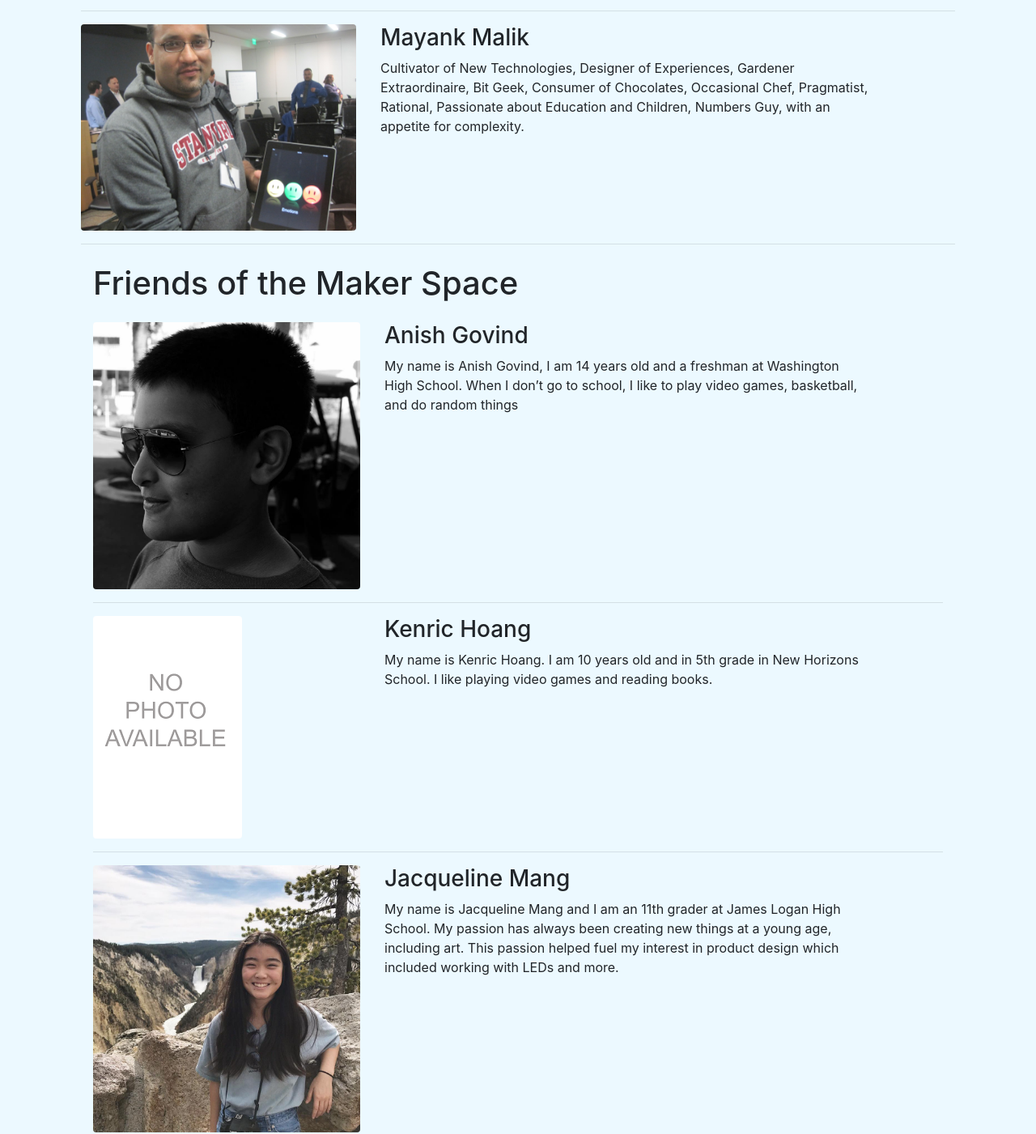
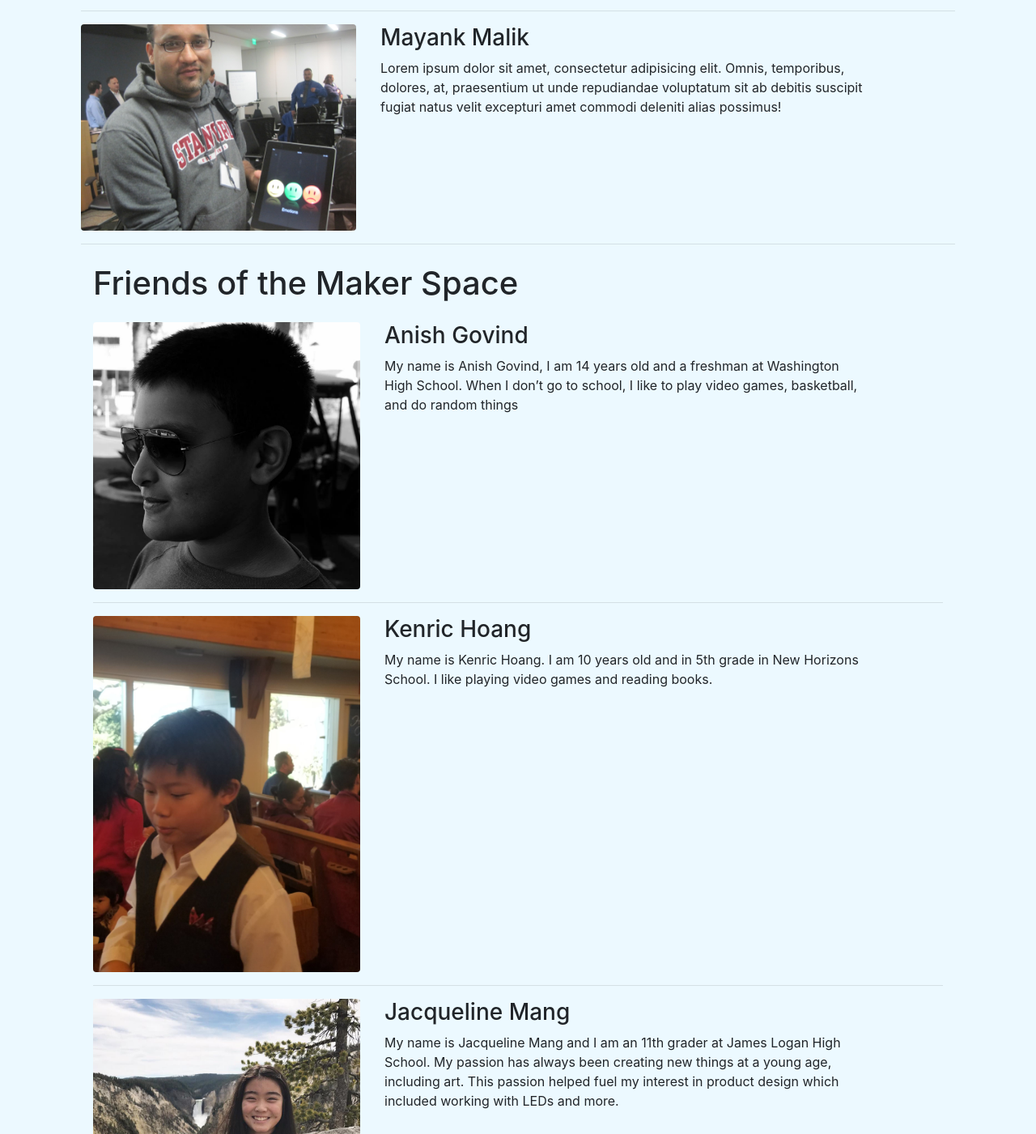
Before and after one commit to kintien/kintien.github.io, a website: page founders.html in a window 1280 px wide. Shown: the part 1301-2702 px from the top of the page at 81% size. Drawn offline with Linux system fonts and the light colour scheme.

Commit message:
Kenric's photo

```diff
--- a/founders.html
+++ b/founders.html
@@ -119,7 +119,7 @@
         </div>
         <div class="col-md-7">
           <h3>Mayank Malik</h3>
-          <p>Cultivator of New Technologies, Designer of Experiences, Gardener Extraordinaire, Bit Geek, Consumer of Chocolates, Occasional Chef, Pragmatist, Rational, Passionate about Education and Children, Numbers Guy, with an appetite for complexity.</p>
+          <p>Lorem ipsum dolor sit amet, consectetur adipisicing elit. Omnis, temporibus, dolores, at, praesentium ut unde repudiandae voluptatum sit ab debitis suscipit fugiat natus velit excepturi amet commodi deleniti alias possimus!</p>
 
         </div>
       </div>
@@ -153,7 +153,7 @@
 
             <div class="row">
               <div class="col-md-4">
-                  <img class="img-fluid rounded mb-3 mb-md-0" src="Unknown.png" alt="">
+                  <img class="img-fluid rounded mb-3 mb-md-0" src="kenric.jpg" alt="">
               </div>
                 <div class="col-md-7">
                   <h3>Kenric Hoang</h3>
```
